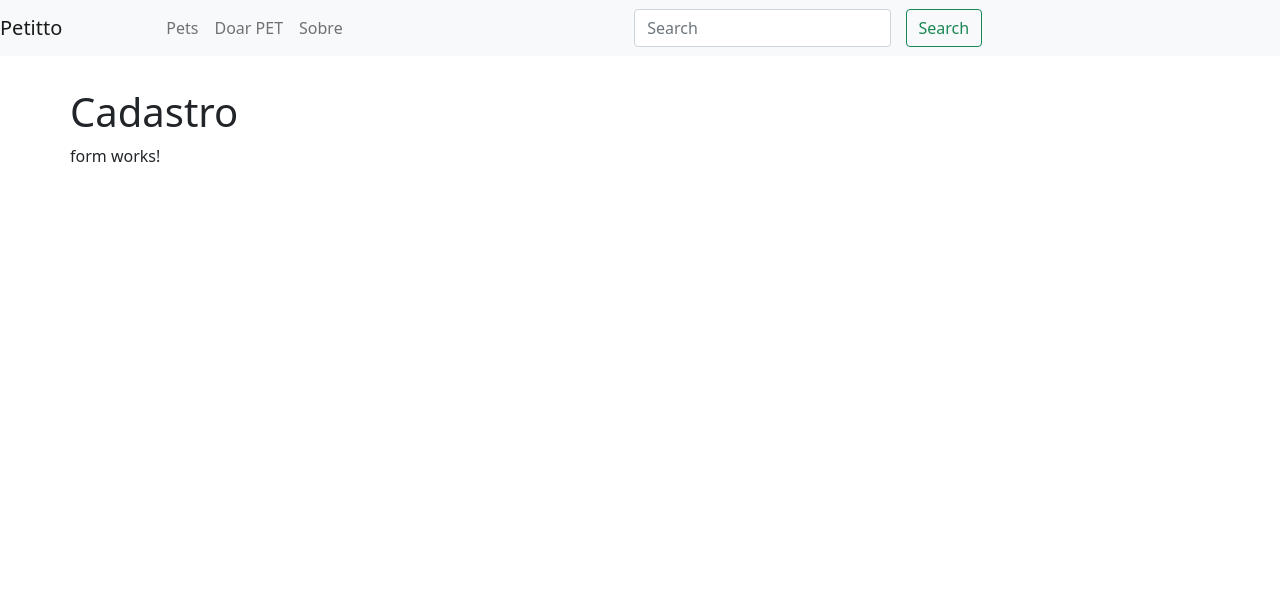
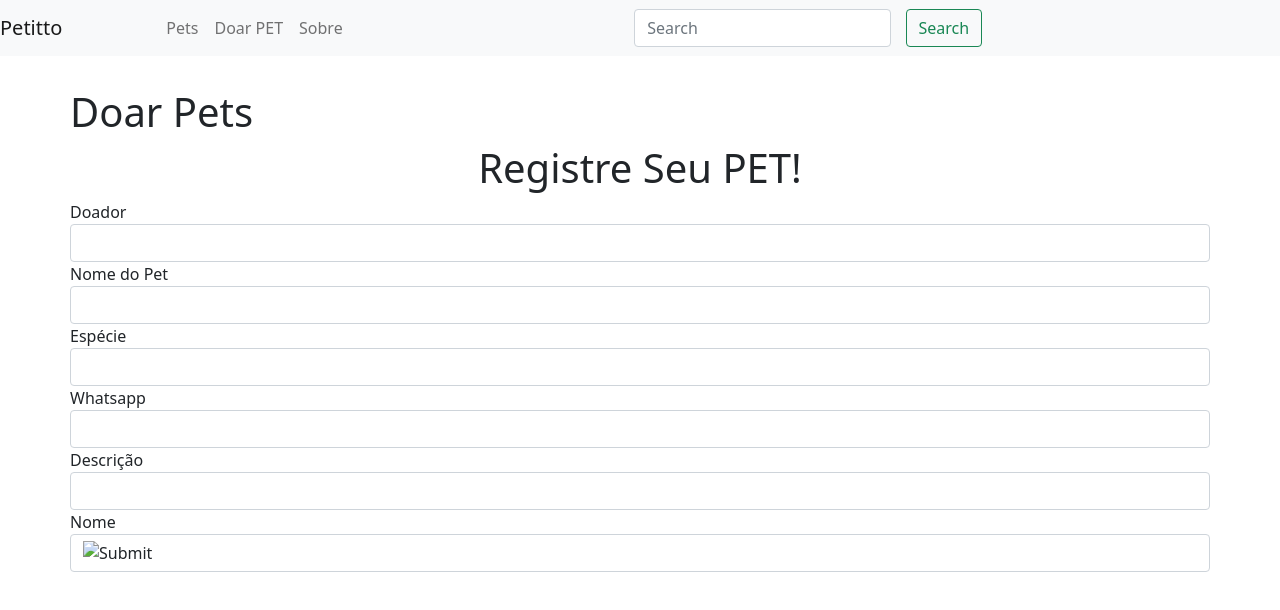
Before and after one commit to A-ghil/front-end-petito, an Angular app in the folder petitto-app/: page /cadastro in a window 1280 px wide. Shown: the top 610 px of the page. Built offline with nearby package versions, Linux system fonts and the light colour scheme.

Commit message:
Update form component

```diff
--- a/petitto-app/src/app/cadastro/cadastro.component.ts
+++ b/petitto-app/src/app/cadastro/cadastro.component.ts
@@ -7,7 +7,7 @@ import { Component, OnInit } from '@angular/core';
 })
 export class CadastroComponent implements OnInit {
 
-  titleCadastro = 'Cadastro'
+  titleCadastro = 'Doar Pets'
 
   constructor() { }
 
--- a/petitto-app/src/app/form/form.component.css
+++ b/petitto-app/src/app/form/form.component.css
@@ -0,0 +1,3 @@
+h1{
+    text-align: center;
+}
--- a/petitto-app/src/app/form/form.component.html
+++ b/petitto-app/src/app/form/form.component.html
@@ -1 +1,29 @@
-<p>form works!</p>
+<div class="container-center">
+    <h1>Registre Seu PET!</h1>
+    <form>
+        <div class="form-group">
+            <label for="nome">Doador</label>
+            <input type="text" name="nome" class="form-control">
+        </div>
+        <div class="form-group">
+            <label for="nome">Nome do Pet</label>
+            <input type="text" name="nome" class="form-control">
+        </div>
+        <div class="form-group">
+            <label for="nome">Espécie</label>
+            <input type="text" name="nome" class="form-control">
+        </div>
+        <div class="form-group">
+            <label for="nome">Whatsapp</label>
+            <input type="text" name="nome" class="form-control">
+        </div>
+        <div class="form-group">
+            <label for="nome">Descrição</label>
+            <input type="text" name="nome" class="form-control">
+        </div>
+        <div class="form-group">
+            <label for="nome">Nome</label>
+            <input type="image" name="nome" class="form-control">
+        </div>
+    </form>
+</div>
--- a/petitto-app/src/app/pets/pets.component.ts
+++ b/petitto-app/src/app/pets/pets.component.ts
@@ -7,7 +7,7 @@ import { Component, OnInit } from '@angular/core';
 })
 export class PetsComponent implements OnInit {
 
-  title = 'Pets para adoações'
+  title = 'Pets'
   public pets = [
     { id: 1, nome: 'Petitto', doador: 'João Paulo',  descricao: 'Muito Carinhoso' , especie:"gato",      zap:"35214587"},
     { id: 2, nome: 'Gatuno',  doador: 'Ludmylla',    descricao: 'Muito Carinhoso',  especie:"cachorro",  zap:"36587874" },
```
